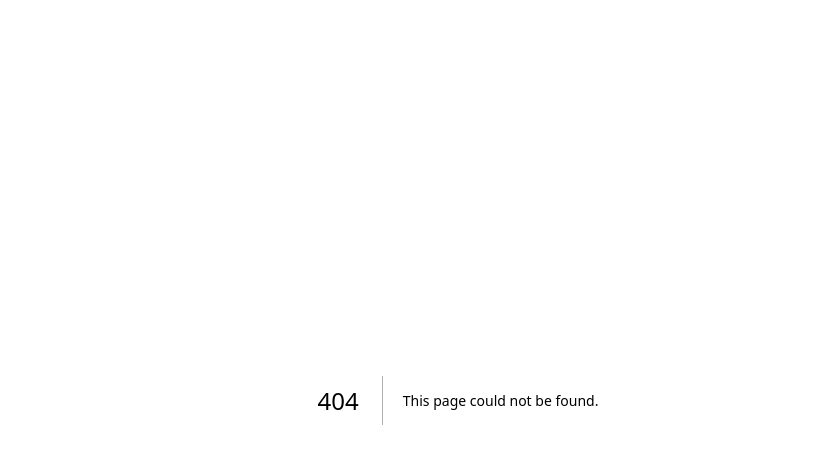
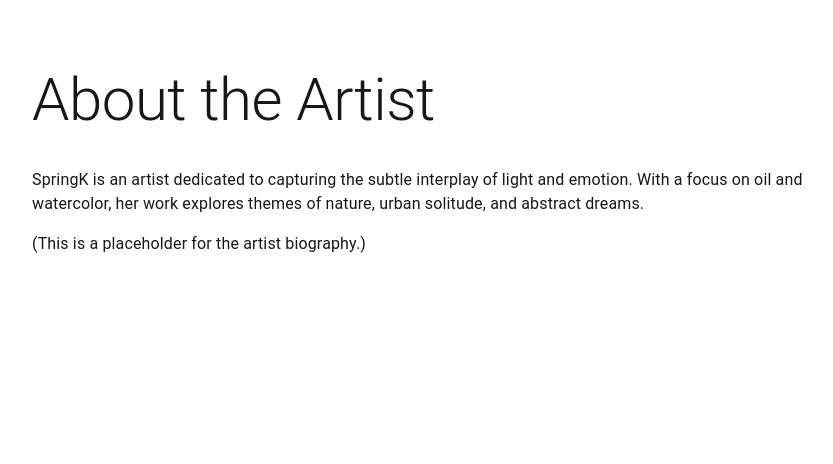
Before and after one commit to jaylee1021/springk_portfolio, a Next.js app: page /about in a window 1280 px wide. Before the commit this address had no page. Shown: the top 464 px of the page, without its empty margins (182-1015 px from the left). Built offline with nearby package versions, Linux system fonts and the light colour scheme.

Commit message:
Feat: Add About

```diff
--- /dev/null
+++ b/src/app/about/page.tsx
@@ -0,0 +1,24 @@
+'use client';
+
+import Container from '@mui/material/Container';
+import Typography from '@mui/material/Typography';
+import Box from '@mui/material/Box';
+
+export default function About() {
+  return (
+    <Container maxWidth="md" sx={{ py: 8 }}>
+      <Typography variant="h2" gutterBottom>
+        About the Artist
+      </Typography>
+      <Box sx={{ my: 4 }}>
+        <Typography variant="body1" paragraph>
+          SpringK is an artist dedicated to capturing the subtle interplay of light and emotion.
+          With a focus on oil and watercolor, her work explores themes of nature, urban solitude, and abstract dreams.
+        </Typography>
+        <Typography variant="body1">
+          (This is a placeholder for the artist biography.)
+        </Typography>
+      </Box>
+    </Container>
+  );
+}
```
